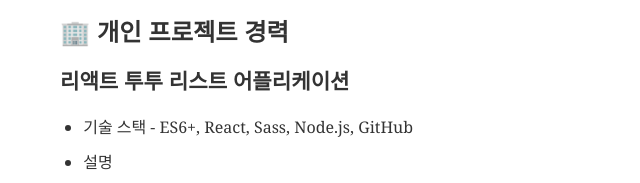
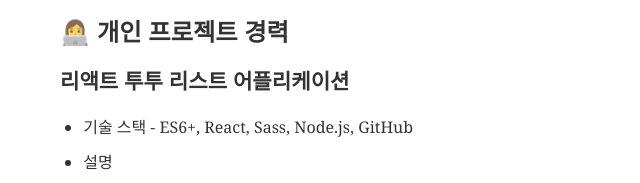
Before and after one commit to DragooCho/my-Gatsby-blog, a Gatsby site: page /about in a window 1280 px wide. Shown: the part 186-369 px from the top of the page, 319-959 px from the left. Built offline with nearby package versions, Linux system fonts and the light colour scheme; Gatsby itself is replaced by a stand-in of ours; some packages are replaced by stand-ins of ours; what typography-theme-github would draw is missing.

Commit message:
resume add 4

```diff
--- a/content/__about/resume-en.md
+++ b/content/__about/resume-en.md
@@ -9,9 +9,11 @@ lang: 'en'
 
 # 조동혁(dragoocho)
 
-안녕하세요!🖐 프론트엔드 웹 개발자를 지향하는 조동혁(dragoocho)이라고 합니다. 개발자로서 실력향상에 될만한 소재가 있다면 항상 참고하고 적용하려고 노력합니다. 최근에는 gatsby같은 React 프레임워크에 관심이 많습니다.
+안녕하세요!🖐 프론트엔드 웹 개발자를 지향하는 조동혁(dragoocho)이라고 합니다.
+개발자로서 실력향상에 될만한 소재가 있다면 항상 참고하고 적용하려고 노력합니다.
+최근에는 gatsby같은 React 프레임워크에 관심이 많습니다.
 
-## 🏢 개인 프로젝트 경력
+## 👩‍💻 개인 프로젝트 경력
 
 ### 리액트 투투 리스트 어플리케이션
 - 기술 스택
```
